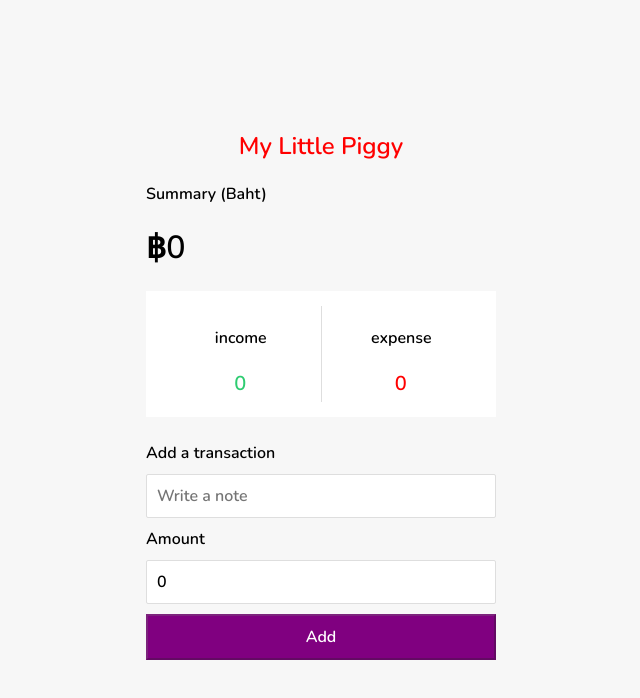
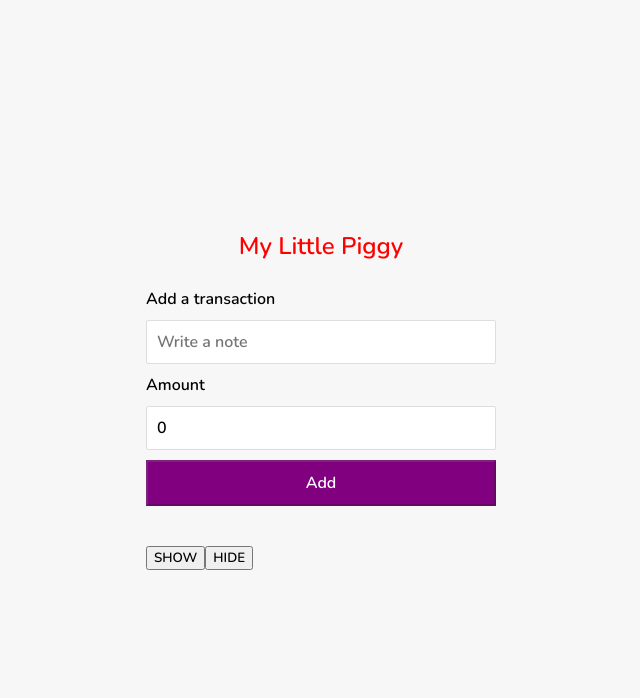
Before and after one commit to Nstw/react-little-piggy, a React (Create React App) app: page / in a window 1280 px wide. Shown: the top 698 px of the page, without its empty margins (319-959 px from the left). Built offline with nearby package versions, Linux system fonts and the light colour scheme; the HTML template or start-up script is replaced by a standard one.

Commit message:
[feat] test using manage state by reducer

```diff
--- a/src/App.js
+++ b/src/App.js
@@ -1,4 +1,4 @@
-import { useEffect, useState } from 'react';
+import { useEffect, useState, useReducer } from 'react';
 import './App.css';
 import Transaction from './components/Transaction';
 import FormComponent from './components/FormComponent';
@@ -36,6 +36,17 @@
     setReportExpense(expense);
   }, [items, reportIncome, reportExpense]);
 
+  const [showReport, setShowReport] = useState(false);
+  const reducer = (state, action) => {
+    switch (action.type) {
+      case 'SHOW':
+        return setShowReport(true);
+      case 'HIDE':
+        return setShowReport(false);
+    }
+  };
+  const [result, dispatch] = useReducer(reducer, showReport);
+
   return (
     <DataContext.Provider
       value={{
@@ -45,9 +56,11 @@
     >
       <div className="container">
         <Title />
-        <ReportComponent />
+        {showReport && <ReportComponent />}
         <FormComponent onAddItem={onAddNewItem} />
         <Transaction items={items} />
+        <button onClick={() => dispatch({ type: 'SHOW' })}>SHOW</button>
+        <button onClick={() => dispatch({ type: 'HIDE' })}>HIDE</button>
       </div>
     </DataContext.Provider>
   );
```
